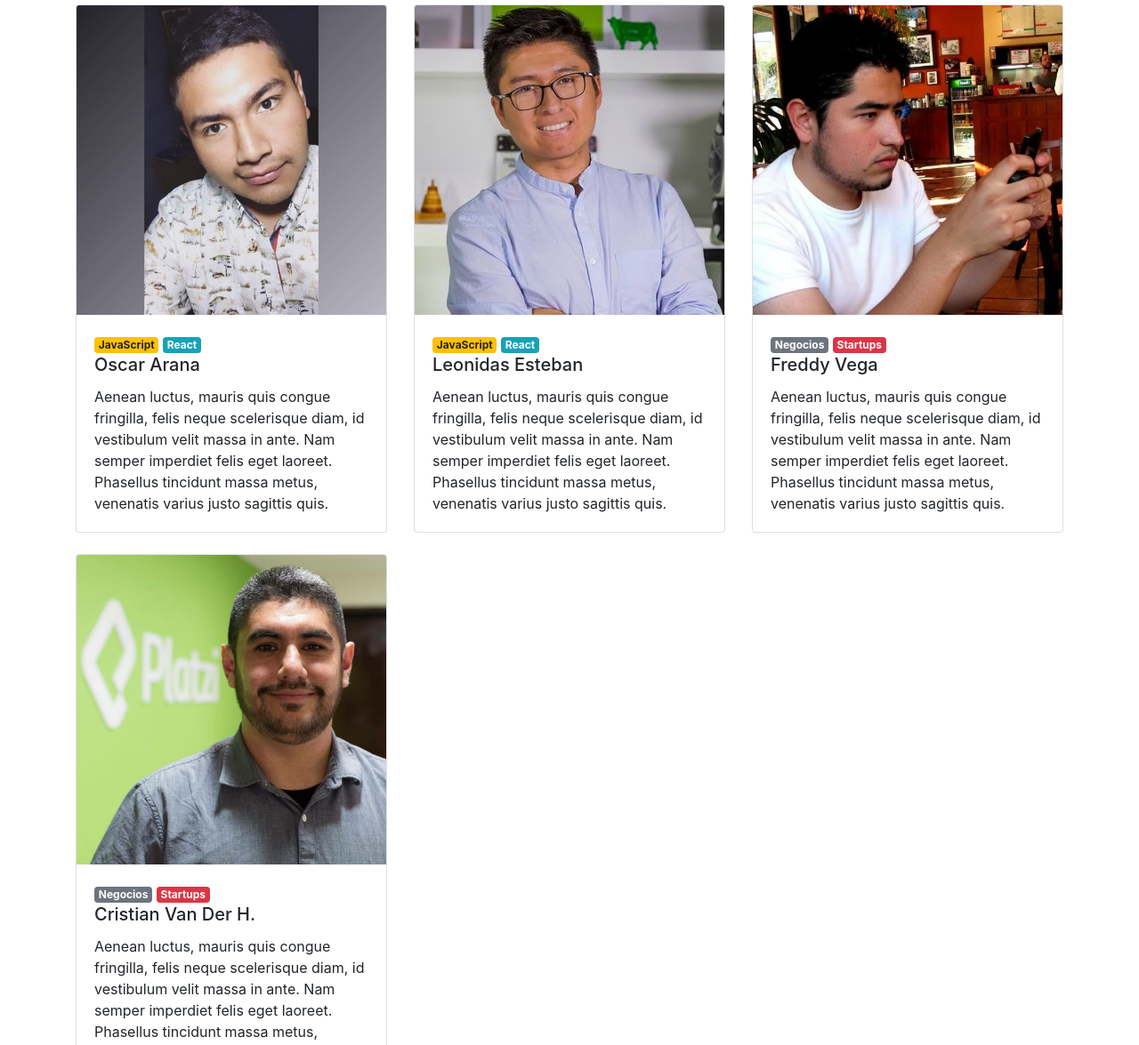
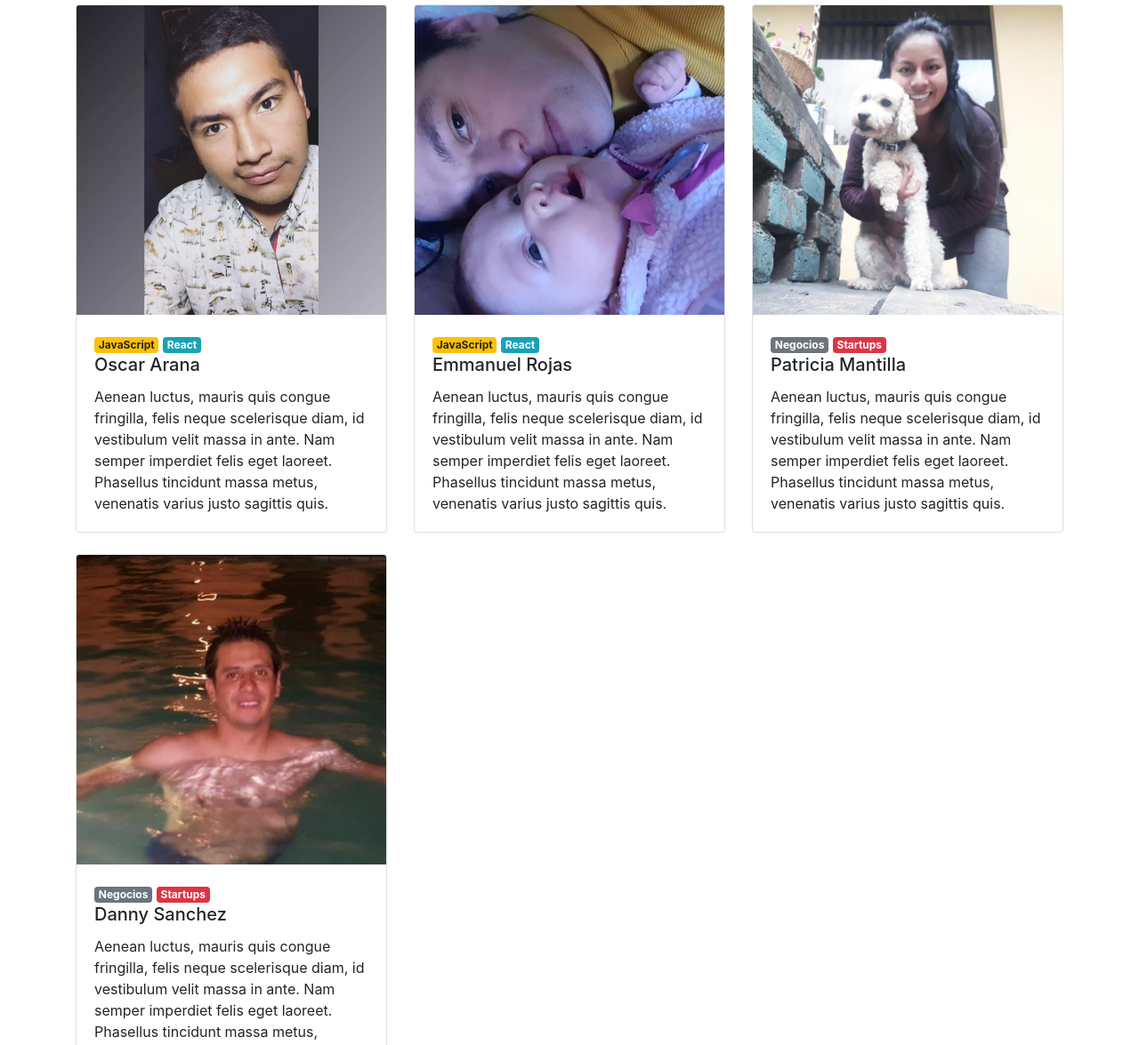
Before and after one commit to OscarArana-13/Platzi-Bootstrap-2020, a plain HTML site: page index.html in a window 1280 px wide. Shown: the part 705-1880 px from the top of the page at 89% size. Drawn offline with nearby package versions, Linux system fonts and the light colour scheme.

Commit message:
Puesta en servicio 4

```diff
--- a/index.html
+++ b/index.html
@@ -104,39 +104,39 @@
                 </div>
                 <div class="col-md-4 mb-4">
                     <div class="card">
-                        <img src="assets/speakers/leonidas2.jpeg" class="card-img-top" alt="Foto de Sacha">
+                        <img src="assets/speakers/emmanuel.jpg" class="card-img-top" alt="Foto de Sacha">
                         <div class="card-body">
                             <div class="badges">
                                 <span class="badge badge-warning">JavaScript</span>
                                 <span class="badge badge-info">React</span>
                             </div>
-                            <h5 class="card-title">Leonidas Esteban</h5>
+                            <h5 class="card-title">Emmanuel Rojas</h5>
                             <p class="card-text">Aenean luctus, mauris quis congue fringilla, felis neque scelerisque diam, id vestibulum velit massa in ante. Nam semper imperdiet felis eget laoreet. Phasellus tincidunt massa metus, venenatis varius justo sagittis quis.</p>
                         </div>
                     </div>
                 </div>
                 <div class="col-md-4 mb-4">
                     <div class="card">
-                        <img src="assets/speakers/freddy.jpeg" class="card-img-top" alt="Foto de Sacha">
+                        <img src="assets/speakers/paty.jpg" class="card-img-top" alt="Foto de Sacha">
                         <div class="card-body">
                             <div class="badges">
                                 <span class="badge badge-secondary">Negocios</span>
                                 <span class="badge badge-danger">Startups</span>
                             </div>
-                            <h5 class="card-title">Freddy Vega</h5>
+                            <h5 class="card-title">Patricia Mantilla</h5>
                             <p class="card-text">Aenean luctus, mauris quis congue fringilla, felis neque scelerisque diam, id vestibulum velit massa in ante. Nam semper imperdiet felis eget laoreet. Phasellus tincidunt massa metus, venenatis varius justo sagittis quis.</p>
                         </div>
                     </div>
                 </div>
                 <div class="col-md-4 mb-4">
                     <div class="card">
-                        <img src="assets/speakers/cvander.jpeg" class="card-img-top" alt="Foto de Sacha">
+                        <img src="assets/speakers/danny.jpg" class="card-img-top" alt="Foto de Sacha">
                         <div class="card-body">
                             <div class="badges">
                                 <span class="badge badge-secondary">Negocios</span>
                                 <span class="badge badge-danger">Startups</span>
                             </div>
-                            <h5 class="card-title">Cristian Van Der H.</h5>
+                            <h5 class="card-title">Danny Sanchez</h5>
                             <p class="card-text">Aenean luctus, mauris quis congue fringilla, felis neque scelerisque diam, id vestibulum velit massa in ante. Nam semper imperdiet felis eget laoreet. Phasellus tincidunt massa metus, venenatis varius justo sagittis quis.</p>
                         </div>
                     </div>
```
Also changed, not shown: assets/speakers/cvander.jpeg (deleted), assets/speakers/danny.jpg (added), assets/speakers/emmanuel.jpg (added), assets/speakers/freddy.jpeg (deleted), assets/speakers/leonidas.jpeg (deleted), assets/speakers/leonidas2.jpeg (deleted), assets/speakers/paty.jpg (added), assets/speakers/sacha.jpg (deleted).
